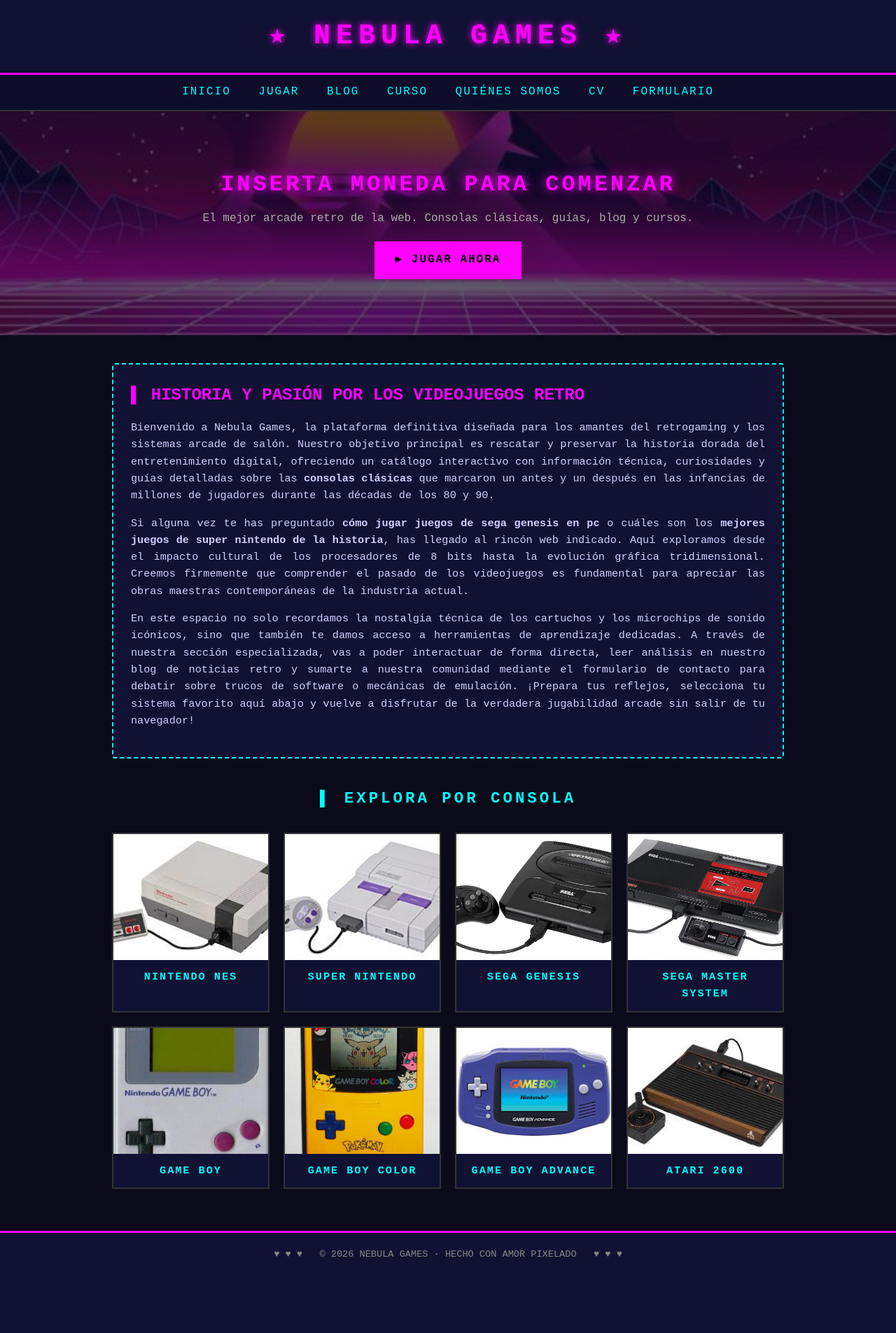
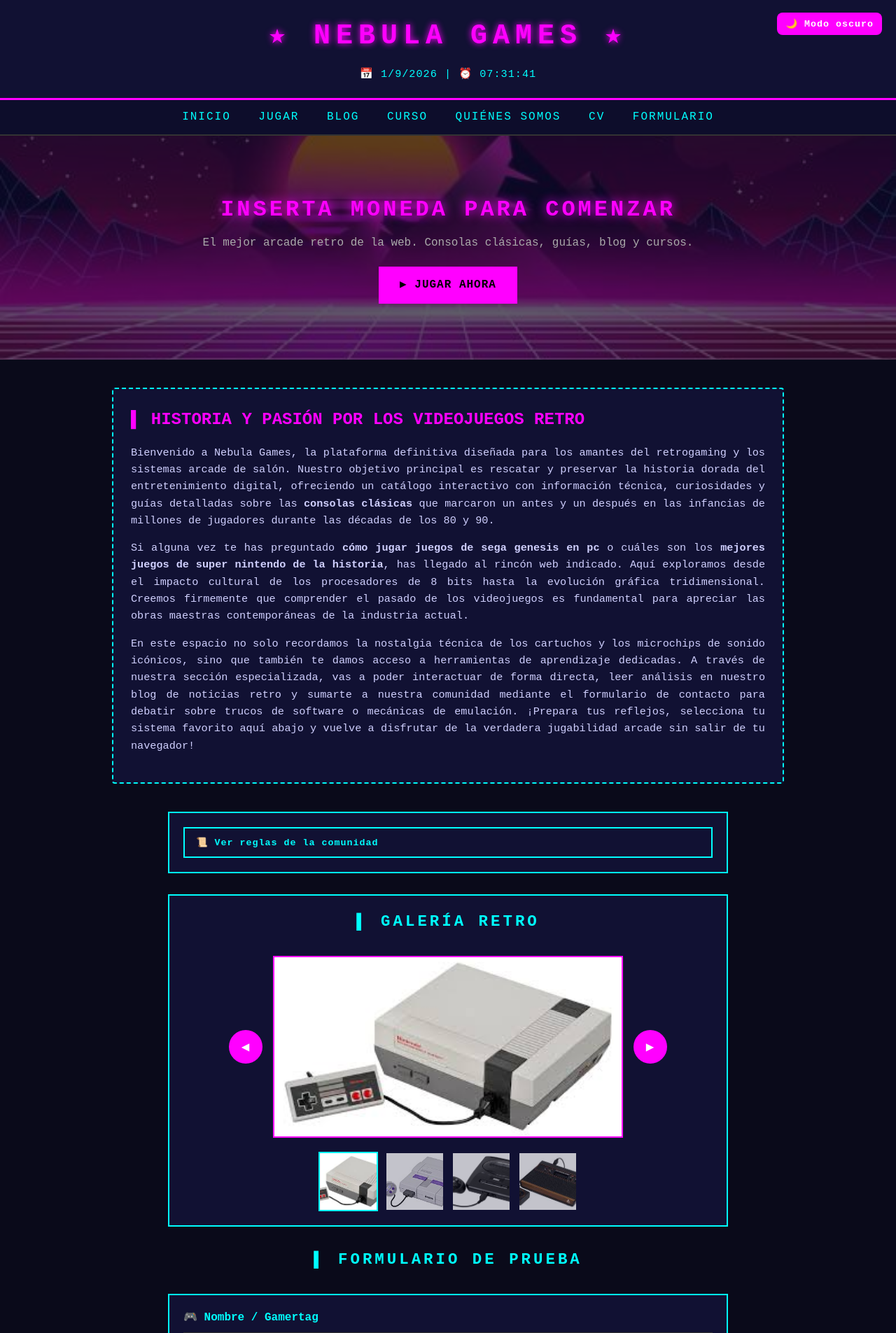
Before and after one commit to suarezsantino482-sys/nebulagames1.github.io, a PHP site: page / in a window 1280 px wide. Shown: the top 1905 px of the page at 70% size. Before the commit the page ends 1796 px from the top, so only its background shows below. Run offline with PHP 8.4, Linux system fonts and the light colour scheme.

Commit message:
Add files via upload

```diff
--- a/estilos.css
+++ b/estilos.css
@@ -5,36 +5,54 @@
 }
 
 body {
-    background-color: rgb(10,10,26);
-   color: rgb(224, 224, 255);
-   font-family: 'courier new', monospace;
-   line-height: 1.6;
+    background-color: rgb(10, 10, 26);
+    color: rgb(224, 224, 255);
+    font-family: 'Courier New', monospace;
+    line-height: 1.6;
+    transition: background-color 0.3s ease, color 0.3s ease;
+}
+
+body.dark-mode {
+    background-color: #f3f3f3;
+    color: #111111;
 }
 
 header {
-    background-color: rgb(17, 17, 51);  /* <--- ENCABEZADO EN RGB */
+    background-color: rgb(17, 17, 51);
     padding: 20px;
     text-align: center;
     border-bottom: 3px solid rgb(255, 0, 255);
+    position: relative;
 }
 
+body.dark-mode header,
+body.dark-mode nav,
+body.dark-mode .seo-text-block,
+body.dark-mode .card,
+body.dark-mode .accordion-wrapper,
+body.dark-mode .gallery-section,
+body.dark-mode .form-arcade,
+body.dark-mode .resumen-formulario {
+    background-color: #ffffff;
+    color: #111111;
+}
 
 header h1 {
     font-size: 2.5rem;
-    color: fuchsia;                   /* <--- TÍTULO EN FORMATO NOMBRE */
+    color: fuchsia;
     letter-spacing: 8px;
     text-shadow: 0 0 10px fuchsia;
 }
 
 nav {
-    background-color: #0d0d2b;         /* <--- MENÚ EN FORMATO HEX */
+    background-color: #0d0d2b;
     padding: 12px;
     text-align: center;
-    border-bottom: 2px solid #333333;  /* <--- BORDE EN HEX */
+    border-bottom: 2px solid #333333;
 }
 
 nav a {
-    color: #00ffff;                    /* <--- ENLACES DEL MENÚ EN HEX */
+    color: #00ffff;
     text-decoration: none;
     margin: 0 15px;
     font-size: 1rem;
@@ -43,22 +61,29 @@
 }
 
 nav a:hover {
-    color: #ff00ff;                    /* <--- HOVER DEL MENÚ EN HEX */
+    color: #ff00ff;
     text-shadow: 0 0 8px #ff00ff;
 }
 
+.btn,
+.btn-submit,
+.gallery-btn,
+.accordion-toggle,
+.btn-tema {
+    font-family: 'Courier New', monospace;
+    font-weight: bold;
+    letter-spacing: 1px;
+    cursor: pointer;
+}
 
 .btn {
     display: inline-block;
     margin-top: 20px;
-    background-color: hsl(300, 100%, 50%);  /* <--- BOTÓN EN FORMATO HSL */
-    color: hsl(0, 0%, 0%);                 /* <--- TEXTO DEL BOTÓN EN HSL */
+    background-color: hsl(300, 100%, 50%);
+    color: hsl(0, 0%, 0%);
     padding: 12px 28px;
-    font-family: 'Courier New', monospace;
-    font-weight: bold;
     text-decoration: none;
-    letter-spacing: 2px;
-    border: 2px solid hsl(300, 100%, 50%);  /* <--- BORDE DEL BOTÓN EN HSL */
+    border: 2px solid hsl(300, 100%, 50%);
 }
 
 .btn:hover {
@@ -182,21 +204,194 @@
     text-align: center;
 }
 
-footer {
-    background-color: rgb(17, 17, 51);
-    border-top: 3px solid #ff00ff;
+.accordion-wrapper,
+.gallery-section,
+.form-arcade,
+.resumen-formulario {
+    max-width: 800px;
+    margin: 20px auto 30px;
+    background: #111133;
+    border: 2px solid #00ffff;
+    padding: 20px;
+}
+
+.accordion-toggle {
+    width: 100%;
+    background: #111133;
+    color: #00ffff;
+    border: 2px solid #00ffff;
+    padding: 12px 16px;
+    text-align: left;
+}
+
+.accordion-panel {
+    display: none;
+    margin-top: 15px;
+    color: #ffffff;
+    line-height: 1.8;
+}
+
+.accordion-panel.open {
+    display: block;
+}
+
+.gallery-section {
     text-align: center;
+}
+
+.gallery-main {
+    display: flex;
+    align-items: center;
+    justify-content: center;
+    gap: 15px;
+    margin-bottom: 20px;
+}
+
+.gallery-image {
+    width: 100%;
+    max-width: 500px;
+    height: 260px;
+    object-fit: cover;
+    border: 2px solid #ff00ff;
+    cursor: pointer;
+}
+
+.gallery-btn {
+    background: #ff00ff;
+    color: #ffffff;
+    border: none;
+    width: 48px;
+    height: 48px;
+    font-size: 1.2rem;
+    border-radius: 50%;
+}
+
+.gallery-thumbs {
+    display: flex;
+    justify-content: center;
+    flex-wrap: wrap;
+    gap: 10px;
+}
+
+.gallery-thumb {
+    width: 85px;
+    height: 85px;
+    object-fit: cover;
+    border: 2px solid transparent;
+    cursor: pointer;
+    opacity: 0.75;
+}
+
+.gallery-thumb.active {
+    border-color: #00ffff;
+    opacity: 1;
+}
+
+.form-arcade {
+    display: grid;
+    gap: 20px;
+}
+
+.form-group {
+    display: grid;
+    gap: 8px;
+}
+
+.form-group label {
+    color: #00ffff;
+    font-weight: bold;
+}
+
+.form-group input,
+.form-group textarea,
+.form-group select {
+    width: 100%;
+    padding: 12px 14px;
+    border: 2px solid #333333;
+    background: #0b0b1a;
+    color: #ffffff;
+    font-family: 'Courier New', monospace;
+}
+
+body.dark-mode .form-group input,
+body.dark-mode .form-group textarea,
+body.dark-mode .form-group select {
+    background: #f1f1f1;
+    color: #111111;
+    border-color: #ff00ff;
+}
+
+.error-message {
+    display: none;
+    color: #ff5c7a;
+    font-size: 0.85rem;
+    min-height: 18px;
+}
+
+.btn-submit {
+    background: #ff00ff;
+    color: #ffffff;
+    border: none;
+    padding: 12px 20px;
+    width: fit-content;
+}
+
+.resumen-formulario {
+    display: block;
+    background: #050510;
+    border: 2px solid #00ffff;
+    color: #ffffff;
+}
+
+.resumen-formulario h3 {
+    color: #ff00ff;
+    margin-bottom: 10px;
+}
+
+.resumen-exito {
+    color: #00ffff;
+    font-weight: bold;
+}
+
+.img-modal {
+    position: fixed;
+    inset: 0;
+    background: rgba(0, 0, 0, 0.85);
+    display: flex;
+    align-items: center;
+    justify-content: center;
+    z-index: 9999;
     padding: 20px;
-    color: #888888;
-    font-size: 0.85rem;
-    margin-top: 60px;
-    /* =========================================================
-   ESTILOS PARA LAS SECCIONES SECUNDARIAS (.page-hero)
-   ========================================================= */
+}
+
+.img-modal img {
+    max-width: 90%;
+    max-height: 90%;
+    border: 3px solid #00ffff;
+}
+
+.reloj-arcade {
+    display: inline-block;
+    margin-top: 10px;
+    color: #00ffff;
+    font-size: 0.95rem;
+    letter-spacing: 1px;
+}
+
+.btn-tema {
+    position: absolute;
+    top: 18px;
+    right: 20px;
+    background: #ff00ff;
+    color: #ffffff;
+    border: none;
+    padding: 8px 12px;
+    border-radius: 8px;
+}
 
 .page-hero {
     position: relative;
-    height: 250px;             /* Define el alto de la portada */
+    height: 250px;
     overflow: hidden;
     text-align: center;
     display: flex;
--- a/index.html
+++ b/index.html
@@ -5,11 +5,13 @@
     <meta name="viewport" content="width=device-width, initial-scale=1.0">
     <title>Nebula Games | Juegos Retro y Consolas Clásicas Arcade</title>
     <meta name="description" content="Revive la nostalgia en Nebula Games. Descubre la historia de las consolas clásicas como la Super Nintendo, Sega Genesis y Atari, y juega a los mejores videojuegos retro gratis de los 80 y 90.">
-  <link rel="stylesheet" href="estilos.css">
+    <link rel="stylesheet" href="estilos.css">
 </head>
 <body>
     <header>
         <h1>★ NEBULA GAMES ★</h1>
+        <button id="btnTema" type="button" class="btn-tema" aria-label="Cambiar tema">🌙 Modo oscuro</button>
+        <div id="relojArcade" class="reloj-arcade" aria-live="polite"></div>
     </header>
 
     <nav>
@@ -36,14 +38,59 @@
             <section class="seo-text-block">
                 <h2>▌ HISTORIA Y PASIÓN POR LOS VIDEOJUEGOS RETRO</h2>
                 <p>Bienvenido a Nebula Games, la plataforma definitiva diseñada para los amantes del retrogaming y los sistemas arcade de salón. Nuestro objetivo principal es rescatar y preservar la historia dorada del entretenimiento digital, ofreciendo un catálogo interactivo con información técnica, curiosidades y guías detalladas sobre las <strong>consolas clásicas</strong> que marcaron un antes y un después en las infancias de millones de jugadores durante las décadas de los 80 y 90.</p>
-
                 <p>Si alguna vez te has preguntado <strong>cómo jugar juegos de sega genesis en pc</strong> o cuáles son los <strong>mejores juegos de super nintendo de la historia</strong>, has llegado al rincón web indicado. Aquí exploramos desde el impacto cultural de los procesadores de 8 bits hasta la evolución gráfica tridimensional. Creemos firmemente que comprender el pasado de los videojuegos es fundamental para apreciar las obras maestras contemporáneas de la industria actual.</p>
-
                 <p>En este espacio no solo recordamos la nostalgia técnica de los cartuchos y los microchips de sonido icónicos, sino que también te damos acceso a herramientas de aprendizaje dedicadas. A través de nuestra sección especializada, vas a poder interactuar de forma directa, leer análisis en nuestro blog de noticias retro y sumarte a nuestra comunidad mediante el formulario de contacto para debatir sobre trucos de software o mecánicas de emulación. ¡Prepara tus reflejos, selecciona tu sistema favorito aquí abajo y vuelve a disfrutar de la verdadera jugabilidad arcade sin salir de tu navegador!</p>
             </section>
 
+            <div class="accordion-wrapper">
+                <button id="accordionToggle" type="button" class="accordion-toggle" aria-expanded="false">📜 Ver reglas de la comunidad</button>
+                <div id="panelAcordeon" class="accordion-panel">
+                    <p>1. Respetar a los demás jugadores.<br>2. Prohibido el uso de cheats no autorizados.<br>3. ¡Disfrutá del contenido retro!</p>
+                </div>
+            </div>
+
+            <section class="gallery-section" aria-label="Galería de imágenes">
+                <h2 class="catalog-title">▌ GALERÍA RETRO</h2>
+                <div class="gallery-main">
+                    <button id="btnAnterior" type="button" class="gallery-btn" aria-label="Imagen anterior">◀</button>
+                    <img id="fotoPrincipal" src="imagenes/nes.jfif" alt="Imagen principal de la galería retro" class="gallery-image">
+                    <button id="btnSiguiente" type="button" class="gallery-btn" aria-label="Siguiente imagen">▶</button>
+                </div>
+                <div class="gallery-thumbs">
+                    <img class="gallery-thumb active" src="imagenes/nes.jfif" alt="Miniatura de NES" data-image="imagenes/nes.jfif">
+                    <img class="gallery-thumb" src="imagenes/snes.jpg" alt="Miniatura de SNES" data-image="imagenes/snes.jpg">
+                    <img class="gallery-thumb" src="imagenes/genesis.jpg" alt="Miniatura de Genesis" data-image="imagenes/genesis.jpg">
+                    <img class="gallery-thumb" src="imagenes/atari.jfif" alt="Miniatura de Atari" data-image="imagenes/atari.jfif">
+                </div>
+            </section>
+
+            <section class="contact-form-section">
+                <h2 class="catalog-title">▌ FORMULARIO DE PRUEBA</h2>
+                <form id="formulario-principal" class="form-arcade" data-validate novalidate>
+                    <div class="form-group">
+                        <label for="nombre">🎮 Nombre / Gamertag</label>
+                        <input type="text" id="nombre" name="nombre" placeholder="Ej: NeoPixel" required minlength="3">
+                        <small class="error-message" data-error-for="nombre"></small>
+                    </div>
+
+                    <div class="form-group">
+                        <label for="correo">📧 Correo electrónico</label>
+                        <input type="email" id="correo" name="correo" placeholder="correo@dominio.com" required>
+                        <small class="error-message" data-error-for="correo"></small>
+                    </div>
+
+                    <div class="form-group">
+                        <label for="mensaje">✍️ Mensaje</label>
+                        <textarea id="mensaje" name="mensaje" rows="5" placeholder="Escribe tu mensaje aquí..." required minlength="10"></textarea>
+                        <small class="error-message" data-error-for="mensaje"></small>
+                    </div>
+
+                    <button type="submit" class="btn-submit">ENVIAR FORMULARIO</button>
+                </form>
+                <div id="resumenFormulario" class="resumen-formulario" hidden></div>
+            </section>
+
             <h2 class="catalog-title">▌ EXPLORA POR CONSOLA</h2>
-
             <div class="grid">
                 <a href="seccion_de_NES.html" class="card">
                     <img src="imagenes/nes.jfif" alt="Consola de mesa Nintendo Entertainment System original de ocho bits">
@@ -84,8 +131,7 @@
     <footer>
         <p>♥ ♥ ♥ &nbsp; © 2026 NEBULA GAMES · HECHO CON AMOR PIXELADO &nbsp; ♥ ♥ ♥</p>
     </footer>
-  <script>
-   <script src="script.js"></script>
-</script>
+
+    <script src="script.js"></script>
 </body>
 </html>
```
Also changed, not shown: other parts of estilos.css (+12 -19 lines), script.js (+121 -179 lines), seccion_de_blog_.html (+10 -32 lines), seccion_de_contacto.html (+5 -2 lines).
